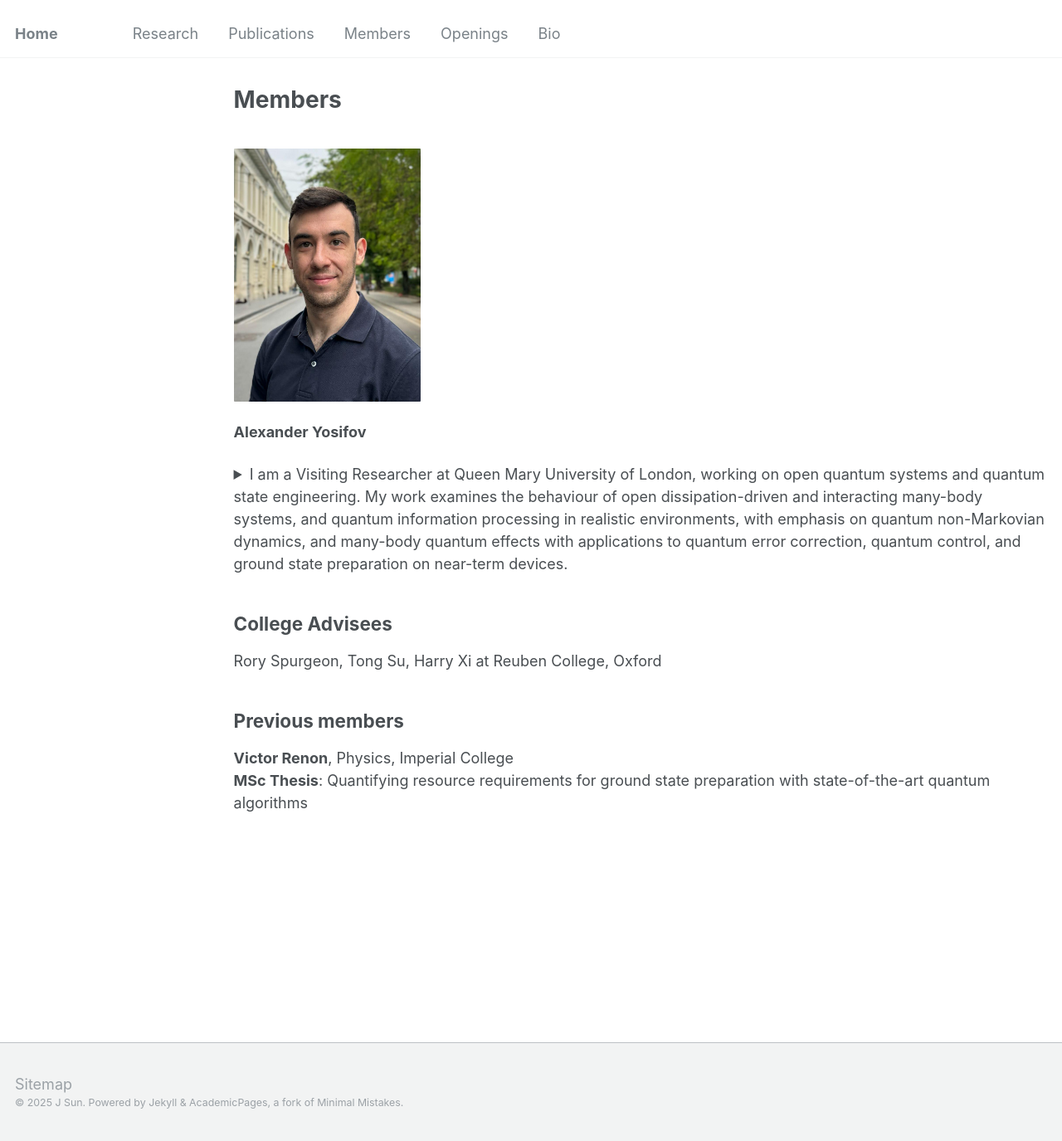
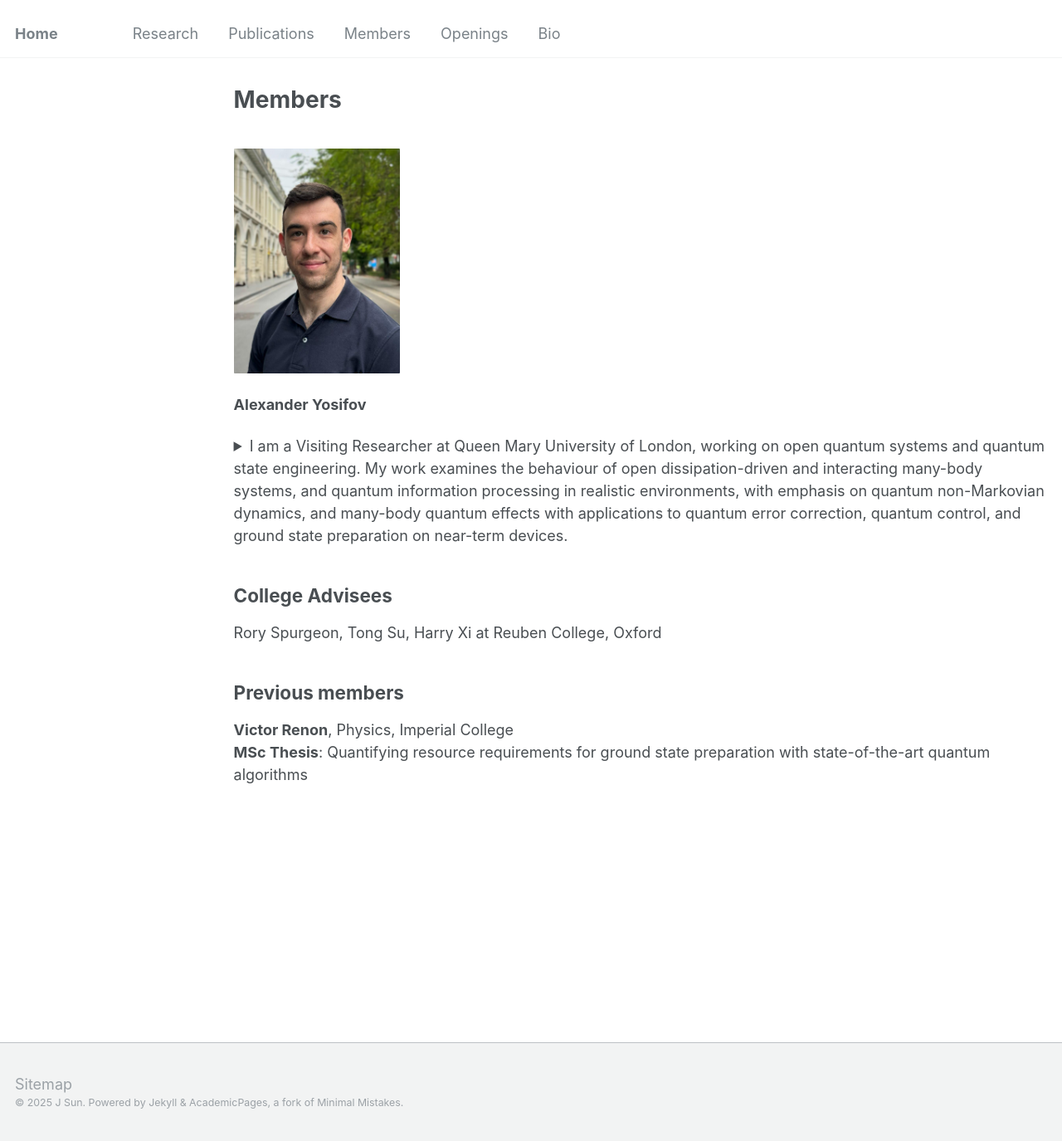
Before and after one commit to jinzhao-sun/jinzhao-sun.github.io, a Jekyll site: the page built from _pages/members.md, in a window 1280 px wide and 1375 px high. Shown: the whole window at 83% size. Built offline with Jekyll 4.4.1, drawn with Linux system fonts in a browser that asks for light colours.

Commit message:
Update members.md

```diff
--- a/_pages/members.md
+++ b/_pages/members.md
@@ -12,7 +12,7 @@ redirect_from:
 
 
 <br>
-<img src="/images/Alexander.jpg" alt="Description" style="border-radius: 1px; box-shadow: 0 0px 1px rgba(0, 0, 0, 0.02); border: 0px solid #ccc; width: 225px;">
+<img src="/images/Alexander.jpg" alt="Description" style="border-radius: 1px; box-shadow: 0 0px 1px rgba(0, 0, 0, 0.02); border: 0px solid #ccc; width: 200px;">
 
 **Alexander Yosifov**<br>
 <details>
```
